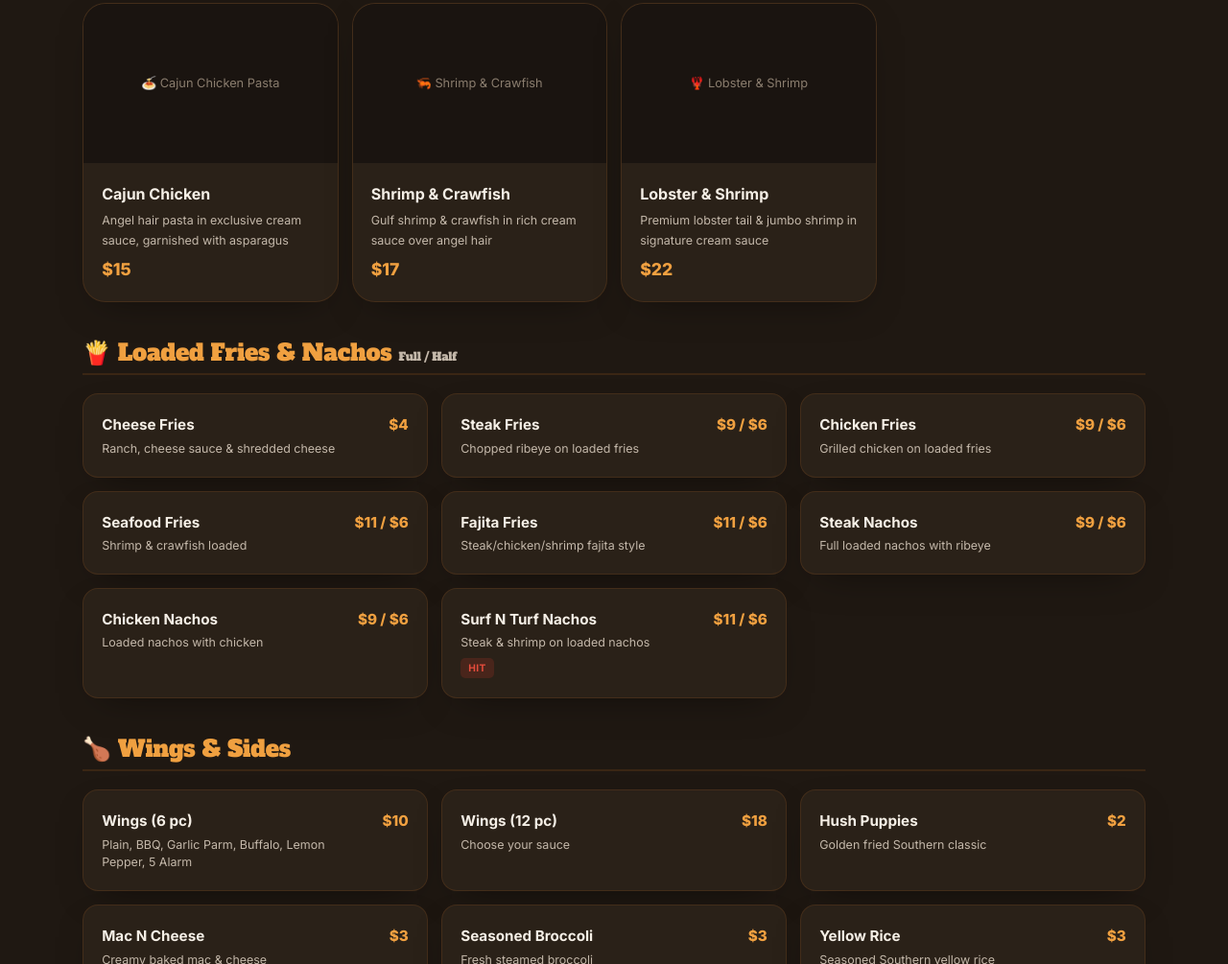
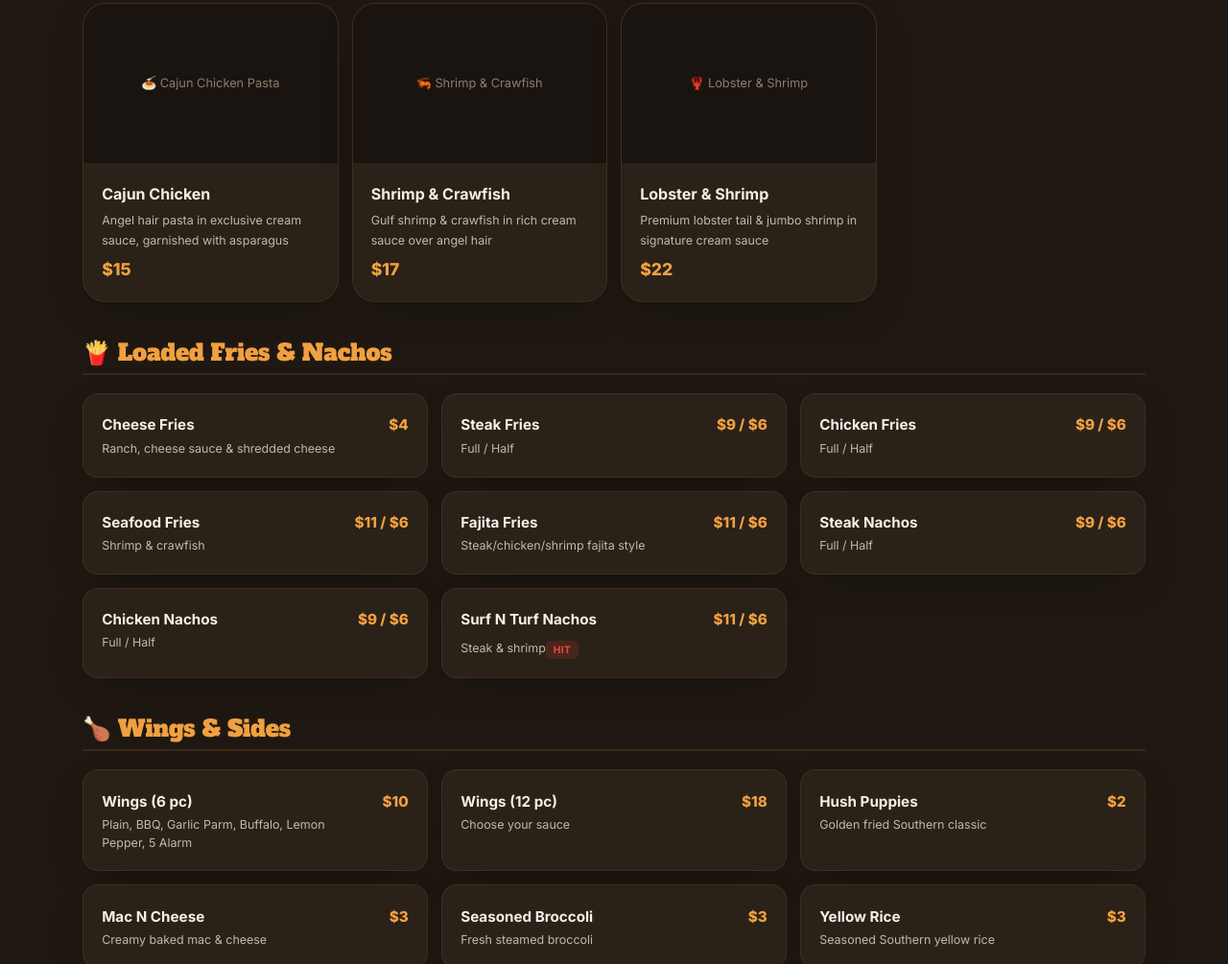
Before and after one commit to almerraweb-sys/almerraweb-sys.github.io, a plain HTML site: page dem-dam-burgers/index.html in a window 1280 px wide. Shown: the part 2606-3611 px from the top of the page at 96% size. Drawn offline with Linux system fonts and the light colour scheme.

Commit message:
Update index.html

```diff
--- a/dem-dam-burgers/index.html
+++ b/dem-dam-burgers/index.html
@@ -5,11 +5,9 @@
 <meta name="viewport" content="width=device-width, initial-scale=1">
 <title>Dem Dam Burgers — Biloxi, MS | Burgers, Seafood & Southern Plates</title>
 <meta name="description" content="Dem Dam Burgers — hand-crafted burgers, loaded seafood plates, pasta & signature baked potatoes in Biloxi, MS. 209 Main St. (228) 207-3366.">
-
 <meta property="og:title" content="Dem Dam Burgers — Biloxi, MS">
 <meta property="og:description" content="Burgers, seafood plates, crawfish pasta & loaded baked potatoes. Dine in, takeout, or drive-through in Biloxi.">
 <meta property="og:type" content="restaurant">
-
 <script type="application/ld+json">
 {
   "@context":"https://schema.org","@type":"Restaurant",
@@ -24,11 +22,9 @@
   ]
 }
 </script>
-
 <link rel="preconnect" href="https://fonts.googleapis.com">
 <link rel="preconnect" href="https://fonts.gstatic.com" crossorigin>
 <link href="https://fonts.googleapis.com/css2?family=Alfa+Slab+One&family=Inter:wght@400;500;600;700;800&display=swap" rel="stylesheet">
-
 <style>
 :root{
   --bg:#1a1410; --bg-2:#1f1812; --surface:#2a2118;
@@ -36,14 +32,12 @@
   --text:#f5efe6; --text-dim:#c4b8aa; --muted:#8a7d6e;
   --red:#c0392b; --red-bright:#e74c3c; --red-deep:#8b1a1a;
   --gold:#f0a040; --gold-dim:#d4892a;
-  --smoke:rgba(220,120,40,.08);
   --radius:16px; --radius-lg:24px;
   --shadow:0 30px 60px -30px rgba(0,0,0,.7);
   --shadow-soft:0 14px 40px -20px rgba(0,0,0,.55);
   --maxw:1160px;
   --ease:cubic-bezier(.22,.61,.36,1);
 }
-
 *{box-sizing:border-box;margin:0;padding:0}
 html{scroll-behavior:smooth}
 body{
@@ -58,7 +52,6 @@ body::before{
     radial-gradient(500px 400px at 10% 25%,rgba(240,160,64,.06),transparent 55%),
     radial-gradient(500px 500px at 80% 90%,rgba(192,57,43,.07),transparent 60%);
 }
-
 h1,h2,h3,.disp{font-family:'Alfa Slab One',Georgia,serif;font-weight:400;line-height:1.08;letter-spacing:-.01em}
 h1 em,h2 em{color:var(--gold);font-style:normal}
 .eyebrow{font-weight:700;letter-spacing:.2em;text-transform:uppercase;font-size:.70rem;color:var(--gold-dim)}
@@ -66,7 +59,6 @@ a{color:inherit;text-decoration:none}
 img{display:block;max-width:100%}
 .wrap{max-width:var(--maxw);margin:0 auto;padding:0 26px}
 .sec-pad{padding:100px 0}
-
 .btn{
   display:inline-flex;align-items:center;gap:.55rem;
   font-weight:700;font-size:.9rem;cursor:pointer;border:none;
@@ -84,7 +76,6 @@ img{display:block;max-width:100%}
   color:var(--text);
 }
 .btn-outline:hover{background:rgba(240,160,64,.06);border-color:var(--gold);transform:translateY(-2px)}
-
 header.nav{
   position:fixed;top:0;width:100%;z-index:100;
   transition:background .35s,backdrop-filter .35s,border-color .35s;
@@ -107,9 +98,6 @@ header.nav.scrolled{
 .nav-links a:hover::after{width:100%}
 .nav-right{display:flex;align-items:center;gap:1rem}
 .nav-phone{font-weight:700;font-size:.85rem;color:var(--gold-dim)}
-.burger{display:none;background:none;border:none;flex-direction:column;gap:5px;cursor:pointer;padding:4px}
-.burger span{display:block;width:22px;height:2px;background:var(--text);border-radius:2px}
-
 .hero{min-height:100vh;display:flex;align-items:center;padding-top:70px}
 .hero-grid{display:grid;grid-template-columns:1fr 1fr;gap:50px;align-items:center}
 .hero h1{font-size:clamp(2.6rem,5vw,4rem);margin:.5rem 0 1.2rem;line-height:1.06}
@@ -123,12 +111,10 @@ header.nav.scrolled{
   display:flex;align-items:center;justify-content:center;
   font-size:5rem;
 }
-.hero-visual img{width:100%;height:100%;object-fit:cover}
 .hero-visual .placeholder-text{position:absolute;color:var(--muted);font-size:.85rem;text-align:center;padding:1rem}
 .hero-stats{display:flex;gap:2.2rem}
 .hero-stats .num{font-family:'Alfa Slab One';font-size:1.8rem;line-height:1.1;color:var(--gold)}
 .hero-stats .lbl{font-size:.76rem;color:var(--muted);text-transform:uppercase;letter-spacing:.08em;margin-top:2px}
-
 #menu{background:var(--bg-2)}
 .sec-head{text-align:center;margin-bottom:56px}
 .sec-head h2{font-size:clamp(2rem,4vw,3.2rem);margin:.5rem 0 .8rem}
@@ -159,7 +145,6 @@ header.nav.scrolled{
 .menu-featured .mf-body h4{font-weight:700;font-size:1rem}
 .menu-featured .mf-body .desc{font-size:.78rem;color:var(--text-dim);margin:.3rem 0}
 .menu-featured .mf-body .price{font-weight:800;font-size:1.1rem;color:var(--gold)}
-
 #info{background:var(--bg)}
 .info-grid{display:grid;grid-template-columns:1fr 1fr;gap:44px;align-items:start}
 .info-text h2{font-size:clamp(2rem,4vw,3rem);margin:.5rem 0 1rem}
@@ -180,18 +165,15 @@ header.nav.scrolled{
 .info-row .tx strong{color:var(--text);display:block;margin-bottom:2px}
 .map-wrap{border-radius:var(--radius);overflow:hidden;border:1px solid var(--line);height:200px;margin-top:1rem}
 .map-wrap iframe{width:100%;height:100%;border:0}
-
 .review-grid{display:grid;grid-template-columns:repeat(auto-fit,minmax(280px,1fr));gap:16px}
 .review{background:var(--surface);border:1px solid var(--line);border-radius:var(--radius);padding:1.6rem}
 .review .stars{color:var(--gold);font-size:.9rem;margin-bottom:.5rem;letter-spacing:.05em}
 .review p{font-size:.88rem;color:var(--text-dim);line-height:1.6}
 .review .who{margin-top:.7rem;font-size:.8rem;color:var(--muted);font-weight:600}
-
 .cta-section{text-align:center;background:var(--bg-2);border-top:1px solid var(--line)}
 .cta-section h2{font-size:clamp(2rem,4vw,3rem);margin-bottom:.8rem}
 .cta-section p{color:var(--text-dim);max-width:28rem;margin:0 auto 1.8rem}
 .cta-btns{display:flex;gap:1rem;justify-content:center;flex-wrap:wrap}
-
 footer{border-top:1px solid var(--line);padding:56px 0 28px}
 .foot-grid{display:grid;grid-template-columns:1.8fr 1fr 1fr 1.4fr;gap:30px}
 .foot-grid h5{font-size:.74rem;letter-spacing:.12em;text-transform:uppercase;color:var(--gold);margin-bottom:.8rem;font-weight:700}
@@ -199,11 +181,9 @@ footer{border-top:1px solid var(--line);padding:56px 0 28px}
 .foot-grid a:hover{color:var(--text)}
 .foot-logo{display:flex;align-items:center;gap:.5rem;font-weight:800;font-size:1.1rem;margin-bottom:.6rem;color:var(--gold)}
 .foot-bottom{margin-top:36px;padding-top:20px;border-top:1px solid var(--line);display:flex;justify-content:space-between;flex-wrap:wrap;gap:.5rem;color:var(--muted);font-size:.78rem}
-
 .reveal{opacity:0;transform:translateY(28px);transition:opacity .75s var(--ease),transform .75s var(--ease)}
 .reveal.in{opacity:1;transform:none}
 .reveal-d1{transition-delay:.1s}.reveal-d2{transition-delay:.2s}.reveal-d3{transition-delay:.3s}
-
 @media(max-width:900px){
   .hero-grid,.info-grid{grid-template-columns:1fr}
   .hero{min-height:auto;text-align:center;padding-top:120px}
@@ -222,7 +202,6 @@ footer{border-top:1px solid var(--line);padding:56px 0 28px}
 </style>
 </head>
 <body>
-
 <header class="nav" id="navbar">
   <div class="wrap nav-inner">
     <a href="#" class="logo"><span class="mk">DDB</span> Dem Dam Burgers</a>
@@ -237,7 +216,6 @@ footer{border-top:1px solid var(--line);padding:56px 0 28px}
     </div>
   </div>
 </header>
-
 <section class="hero">
   <div class="wrap hero-grid">
     <div>
@@ -254,22 +232,13 @@ footer{border-top:1px solid var(--line);padding:56px 0 28px}
         <div><div class="num">40K</div><div class="lbl">Follows</div></div>
       </div>
     </div>
-    <div class="hero-visual reveal">
-      <span class="placeholder-text">🍔<br>Photo: Dem Dam Burgers</span>
-    </div>
+    <div class="hero-visual reveal"><span class="placeholder-text">🍔<br>Photo: Dem Dam Burgers</span></div>
   </div>
 </section>
-
 <section class="sec-pad" id="menu">
   <div class="wrap">
-    <div class="sec-head reveal">
-      <span class="eyebrow">Our Menu</span>
-      <h2>Made with <em>Soul</em></h2>
-      <p>Hand-crafted burgers, signature seafood plates, loaded potatoes & more.</p>
-    </div>
-
-    <div class="menu-cat reveal">
-      <h3>🍔 Burgers</h3>
+    <div class="sec-head reveal"><span class="eyebrow">Our Menu</span><h2>Made with <em>Soul</em></h2><p>Hand-crafted burgers, signature seafood plates, loaded potatoes & more.</p></div>
+    <div class="menu-cat reveal"><h3>🍔 Burgers</h3>
       <div class="menu-grid">
         <div class="menu-item"><div class="mi-info"><h4>Single Cheeseburger</h4><p class="desc">Hand-crafted seasoned patty with cheese</p></div><span class="price">$5</span></div>
         <div class="menu-item"><div class="mi-info"><h4>Double Cheeseburger</h4><p class="desc">Two patties, double the flavor</p><span class="badge-fav">Favorite</span></div><span class="price">$7</span></div>
@@ -286,9 +255,7 @@ footer{border-top:1px solid var(--line);padding:56px 0 28px}
         <div class="menu-item"><div class="mi-info"><h4>Double Patty Melt</h4><p class="desc">Twice the melt</p></div><span class="price">$8</span></div>
       </div>
     </div>
-
-    <div class="menu-cat reveal">
-      <h3>🔥 Signature Plates <span style="font-size:.75rem;font-weight:500;color:var(--text-dim)">Full / Half</span></h3>
+    <div class="menu-cat reveal"><h3>🔥 Signature Plates <span style="font-size:.75rem;font-weight:500;color:var(--text-dim)">Full / Half</span></h3>
       <div class="menu-grid">
         <div class="menu-item"><div class="mi-info"><h4>Fajita Plate</h4><p class="desc">Steak, chicken or shrimp with peppers & onions</p></div><span class="price">$15 / $8</span></div>
         <div class="menu-item"><div class="mi-info"><h4>Seafood Plate</h4><p class="desc">4 blackened shrimp, broccoli & cheese sauce</p><span class="badge-fav">Popular</span></div><span class="price">$15 / $8</span></div>
@@ -300,9 +267,7 @@ footer{border-top:1px solid var(--line);padding:56px 0 28px}
         <div class="menu-item"><div class="mi-info"><h4>The Lobster Plate</h4><p class="desc">Lobster tail, ribeye, mac & cheese, shrimp, broccoli, potato</p></div><span class="price">$35</span></div>
       </div>
     </div>
-
-    <div class="menu-cat reveal">
-      <h3>🥔 Loaded Baked Potatoes</h3>
+    <div class="menu-cat reveal"><h3>🥔 Loaded Baked Potatoes</h3>
       <div class="menu-grid">
         <div class="menu-item"><div class="mi-info"><h4>Plain</h4><p class="desc">Classic baked potato with butter</p></div><span class="price">$5</span></div>
         <div class="menu-item"><div class="mi-info"><h4>Bacon & Cheese</h4><p class="desc">Loaded with bacon & shredded cheese</p></div><span class="price">$7</span></div>
@@ -311,32 +276,26 @@ footer{border-top:1px solid var(--line);padding:56px 0 28px}
         <div class="menu-item"><div class="mi-info"><h4>Surf + Turf</h4><p class="desc">Grilled steak, shrimp, broccoli & cheese sauce</p></div><span class="price">$15</span></div>
       </div>
     </div>
-
-    <div class="menu-cat reveal">
-      <h3>🍝 Pasta</h3>
+    <div class="menu-cat reveal"><h3>🍝 Pasta</h3>
       <div class="menu-featured">
         <div class="mf-card"><div class="mf-img">🍝 Cajun Chicken Pasta</div><div class="mf-body"><h4>Cajun Chicken</h4><p class="desc">Angel hair pasta in exclusive cream sauce, garnished with asparagus</p><span class="price">$15</span></div></div>
         <div class="mf-card"><div class="mf-img">🦐 Shrimp & Crawfish</div><div class="mf-body"><h4>Shrimp & Crawfish</h4><p class="desc">Gulf shrimp & crawfish in rich cream sauce over angel hair</p><span class="price">$17</span></div></div>
         <div class="mf-card"><div class="mf-img">🦞 Lobster & Shrimp</div><div class="mf-body"><h4>Lobster & Shrimp</h4><p class="desc">Premium lobster tail & jumbo shrimp in signature cream sauce</p><span class="price">$22</span></div></div>
       </div>
     </div>
-
-    <div class="menu-cat reveal">
-      <h3>🍟 Loaded Fries & Nachos <span style="font-size:.75rem;font-weight:500;color:var(--text-dim)">Full / Half</span></h3>
+    <div class="menu-cat reveal"><h3>🍟 Loaded Fries & Nachos</h3>
       <div class="menu-grid">
         <div class="menu-item"><div class="mi-info"><h4>Cheese Fries</h4><p class="desc">Ranch, cheese sauce & shredded cheese</p></div><span class="price">$4</span></div>
-        <div class="menu-item"><div class="mi-info"><h4>Steak Fries</h4><p class="desc">Chopped ribeye on loaded fries</p></div><span class="price">$9 / $6</span></div>
-        <div class="menu-item"><div class="mi-info"><h4>Chicken Fries</h4><p class="desc">Grilled chicken on loaded fries</p></div><span class="price">$9 / $6</span></div>
-        <div class="menu-item"><div class="mi-info"><h4>Seafood Fries</h4><p class="desc">Shrimp & crawfish loaded</p></div><span class="price">$11 / $6</span></div>
+        <div class="menu-item"><div class="mi-info"><h4>Steak Fries</h4><p class="desc">Full / Half</p></div><span class="price">$9 / $6</span></div>
+        <div class="menu-item"><div class="mi-info"><h4>Chicken Fries</h4><p class="desc">Full / Half</p></div><span class="price">$9 / $6</span></div>
+        <div class="menu-item"><div class="mi-info"><h4>Seafood Fries</h4><p class="desc">Shrimp & crawfish</p></div><span class="price">$11 / $6</span></div>
         <div class="menu-item"><div class="mi-info"><h4>Fajita Fries</h4><p class="desc">Steak/chicken/shrimp fajita style</p></div><span class="price">$11 / $6</span></div>
-        <div class="menu-item"><div class="mi-info"><h4>Steak Nachos</h4><p class="desc">Full loaded nachos with ribeye</p></div><span class="price">$9 / $6</span></div>
-        <div class="menu-item"><div class="mi-info"><h4>Chicken Nachos</h4><p class="desc">Loaded nachos with chicken</p></div><span class="price">$9 / $6</span></div>
-        <div class="menu-item"><div class="mi-info"><h4>Surf N Turf Nachos</h4><p class="desc">Steak & shrimp on loaded nachos</p><span class="badge-fav">Hit</span></div><span class="price">$11 / $6</span></div>
+        <div class="menu-item"><div class="mi-info"><h4>Steak Nachos</h4><p class="desc">Full / Half</p></div><span class="price">$9 / $6</span></div>
+        <div class="menu-item"><div class="mi-info"><h4>Chicken Nachos</h4><p class="desc">Full / Half</p></div><span class="price">$9 / $6</span></div>
+        <div class="menu-item"><div class="mi-info"><h4>Surf N Turf Nachos</h4><p class="desc">Steak & shrimp<span class="badge-fav">Hit</span></p></div><span class="price">$11 / $6</span></div>
       </div>
     </div>
-
-    <div class="menu-cat reveal">
-      <h3>🍗 Wings & Sides</h3>
+    <div class="menu-cat reveal"><h3>🍗 Wings & Sides</h3>
       <div class="menu-grid">
         <div class="menu-item"><div class="mi-info"><h4>Wings (6 pc)</h4><p class="desc">Plain, BBQ, Garlic Parm, Buffalo, Lemon Pepper, 5 Alarm</p></div><span class="price">$10</span></div>
         <div class="menu-item"><div class="mi-info"><h4>Wings (12 pc)</h4><p class="desc">Choose your sauce</p></div><span class="price">$18</span></div>
@@ -346,9 +305,7 @@ footer{border-top:1px solid var(--line);padding:56px 0 28px}
         <div class="menu-item"><div class="mi-info"><h4>Yellow Rice</h4><p class="desc">Seasoned Southern yellow rice</p></div><span class="price">$3</span></div>
       </div>
     </div>
-
-    <div class="menu-cat reveal">
-      <h3>🍰 Desserts & Drinks</h3>
+    <div class="menu-cat reveal"><h3>🍰 Desserts & Drinks</h3>
       <div class="menu-grid">
         <div class="menu-item"><div class="mi-info"><h4>Fried Cheesecake</h4><p class="desc">Crispy fried New York cheesecake</p><span class="badge-fav">Must Try</span></div><span class="price">$6</span></div>
         <div class="menu-item"><div class="mi-info"><h4>Bread Pudding</h4><p class="desc">Warm Southern bread pudding</p></div><span class="price">$5</span></div>
@@ -359,13 +316,9 @@ footer{border-top:1px solid var(--line);padding:56px 0 28px}
     </div>
   </div>
 </section>
-
 <section class="sec-pad" id="info">
   <div class="wrap">
-    <div class="sec-head reveal">
-      <span class="eyebrow">Visit Us</span>
-      <h2>Hours & <em>Location</em></h2>
-    </div>
+    <div class="sec-head reveal"><span class="eyebrow">Visit Us</span><h2>Hours & <em>Location</em></h2></div>
     <div class="info-grid">
       <div class="info-text reveal">
         <p>Come through to our spot on <strong>Main Street in Biloxi</strong>. Dine in, grab takeout, or hit the drive-through. Outdoor patio seating, free Wi-Fi — dogs welcome outside.</p>
@@ -385,20 +338,14 @@ footer{border-top:1px solid var(--line);padding:56px 0 28px}
         <div class="info-row"><div class="ic">📞</div><div class="tx"><strong>Phone</strong><a href="tel:+12282073366">(228) 207-3366</a></div></div>
         <div class="info-row"><div class="ic">🛵</div><div class="tx"><strong>Order</strong>Call ahead for pickup or drive-through</div></div>
         <div class="info-row"><div class="ic">🌿</div><div class="tx"><strong>Vibe</strong>Outdoor seating · Dogs welcome · Free Wi-Fi · Drive-through</div></div>
-        <div class="map-wrap">
-          <iframe src="https://www.google.com/maps/embed?pb=!1m18!1m12!1m3!1d3443.197645397164!2d-88.8860184!3d30.3995088!2m3!1f0!2f0!3f0!3m2!1i1024!2i768!4f13.1!3m3!1m2!1s0x889c0f3381afb9d7%3A0x13d174ad85a3da67!2s209%20Main%20St%2C%20Biloxi%2C%20MS%2039530!5e0!3m2!1sen!2sus!4v1624300000000!5m2!1sen!2sus" allowfullscreen="" loading="lazy" referrerpolicy="no-referrer-when-downgrade" title="Dem Dam Burgers location"></iframe>
-        </div>
+        <div class="map-wrap"><iframe src="https://www.google.com/maps/embed?pb=!1m18!1m12!1m3!1d3443.197645397164!2d-88.8860184!3d30.3995088!2m3!1f0!2f0!3f0!3m2!1i1024!2i768!4f13.1!3m3!1m2!1s0x889c0f3381afb9d7%3A0x13d174ad85a3da67!2s209%20Main%20St%2C%20Biloxi%2C%20MS%2039530!5e0!3m2!1sen!2sus!4v1624300000000!5m2!1sen!2sus" allowfullscreen="" loading="lazy" referrerpolicy="no-referrer-when-downgrade" title="Dem Dam Burgers location"></iframe></div>
       </div>
     </div>
   </div>
 </section>
-
 <section class="sec-pad" id="reviews" style="padding-top:20px">
   <div class="wrap">
-    <div class="sec-head reveal">
-      <span class="eyebrow">Reviews</span>
-      <h2>What <em>Customers</em> Say</h2>
-    </div>
+    <div class="sec-head reveal"><span class="eyebrow">Reviews</span><h2>What <em>Customers</em> Say</h2></div>
     <div class="review-grid">
       <div class="review reveal"><div class="stars">★★★★★</div><p>"The Biloxi bomb is a must-try. Surf & Turf Fries with crawfish — best thing I've eaten on the Coast. Dem Dam good!"</p><div class="who">— Marcus T.</div></div>
       <div class="review reveal reveal-d1"><div class="stars">★★★★★</div><p>"I'm from Louisiana and that was one of the best, juiciest burgers ever. Highly recommend — six thumbs up!"</p><div class="who">— Eric F.</div></div>
@@ -406,7 +353,6 @@ footer{border-top:1px solid var(--line);padding:56px 0 28px}
     </div>
   </div>
 </section>
-
 <section class="sec-pad cta-section" id="cta">
   <div class="wrap">
     <span class="eyebrow reveal">Hungry?</span>
@@ -418,7 +364,6 @@ footer{border-top:1px solid var(--line);padding:56px 0 28px}
     </div>
   </div>
 </section>
-
 <footer>
   <div class="wrap">
     <div class="foot-grid">
@@ -430,14 +375,11 @@ footer{border-top:1px solid var(--line);padding:56px 0 28px}
     <div class="foot-bottom"><span>&copy; 2026 Dem Dam Burgers · Biloxi, MS</span><span>Black-Owned · Southern Soul</span></div>
   </div>
 </footer>
-
 <script>
 const io=new IntersectionObserver(es=>{es.forEach(en=>{if(en.isIntersecting){en.target.classList.add('in');io.unobserve(en.target);}});},{threshold:.14,rootMargin:'0px 0px -30px 0px'});
 document.querySelectorAll('.reveal').forEach(el=>io.observe(el));
-
 const nav=document.getElementById('navbar');
 addEventListener('scroll',()=>nav.classList.toggle('scrolled',scrollY>60),{passive:true});
-
 document.querySelectorAll('a[href^="#"]').forEach(a=>{a.addEventListener('click',e=>{e.preventDefault();const t=document.querySelector(a.getAttribute('href'));if(t)t.scrollIntoView({behavior:'smooth'});});});
 </script>
 </body>
```
